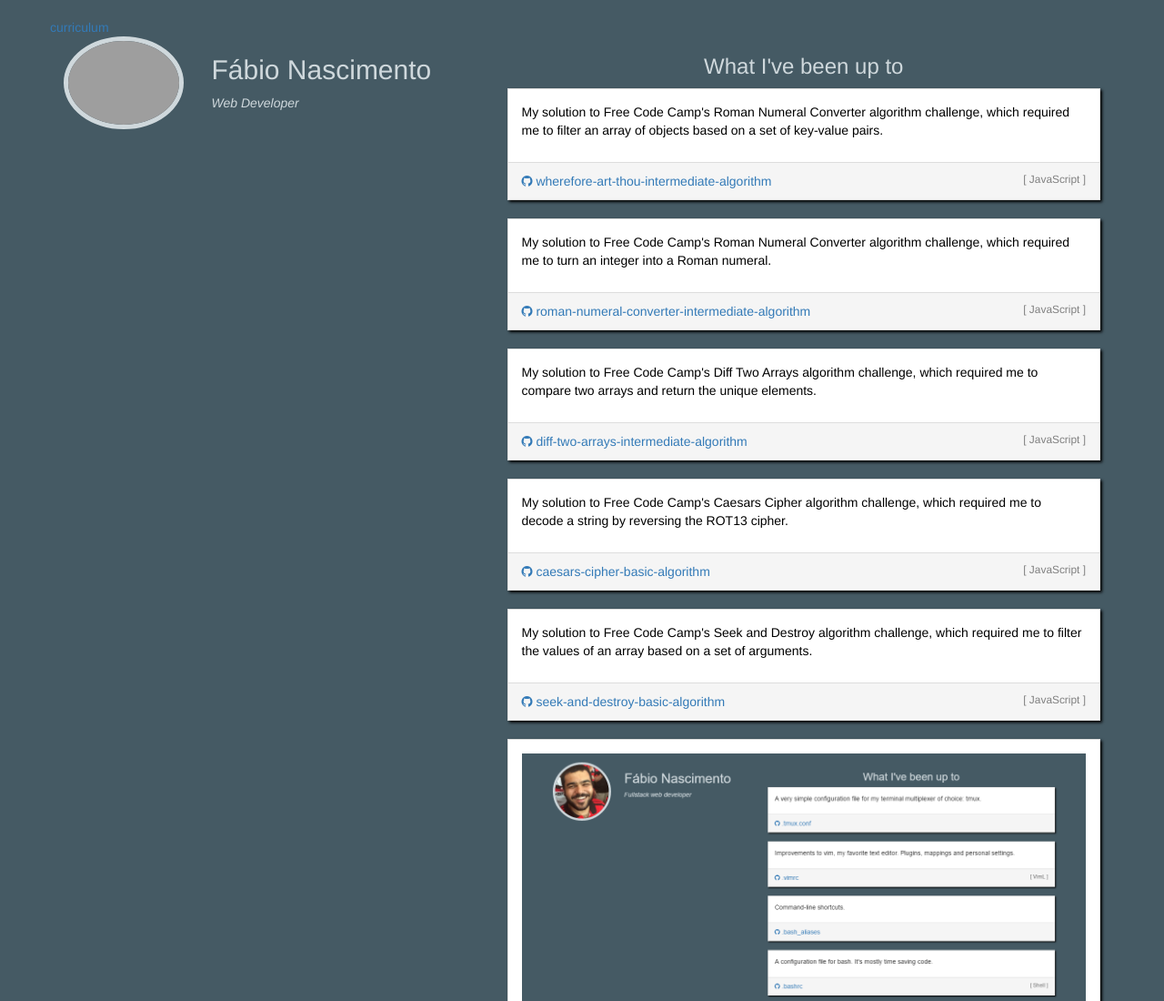
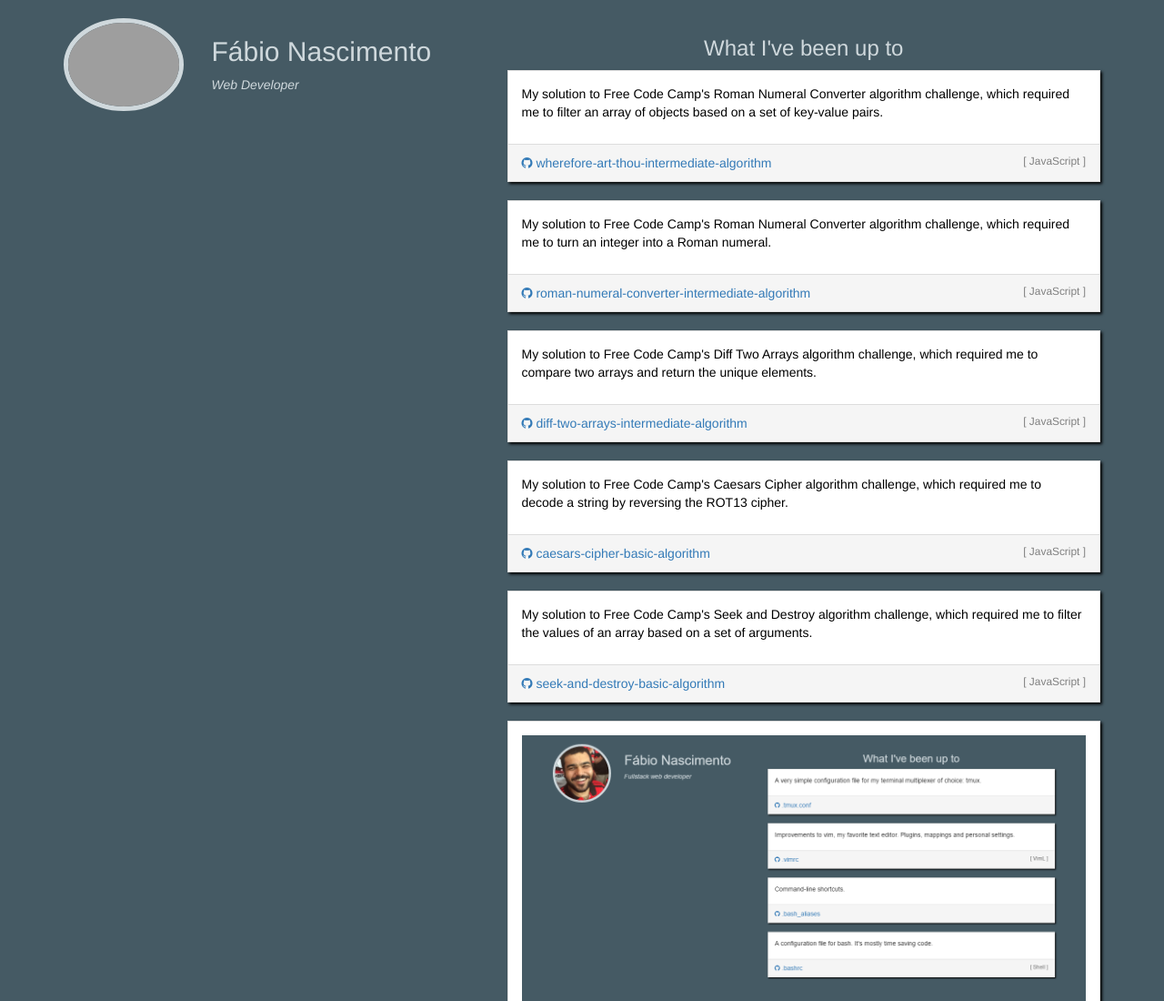
Before and after one commit to fabiosn/fabiosn.github.io, a website: page index.html in a window 1280 px wide. Shown: the top 1100 px of the page at 91% size. Drawn offline with Linux system fonts and the light colour scheme; grey boxes are pictures that could not be loaded.

Commit message:
Remove the test link

```diff
--- a/app/partials/home.html
+++ b/app/partials/home.html
@@ -1,5 +1,3 @@
-<a href="#/cv">curriculum</a>
-
 <div ng-include="'app/partials/user_info.html'"></div>
 
 <div ng-include="'app/partials/repos_info.html'"></div>
```
